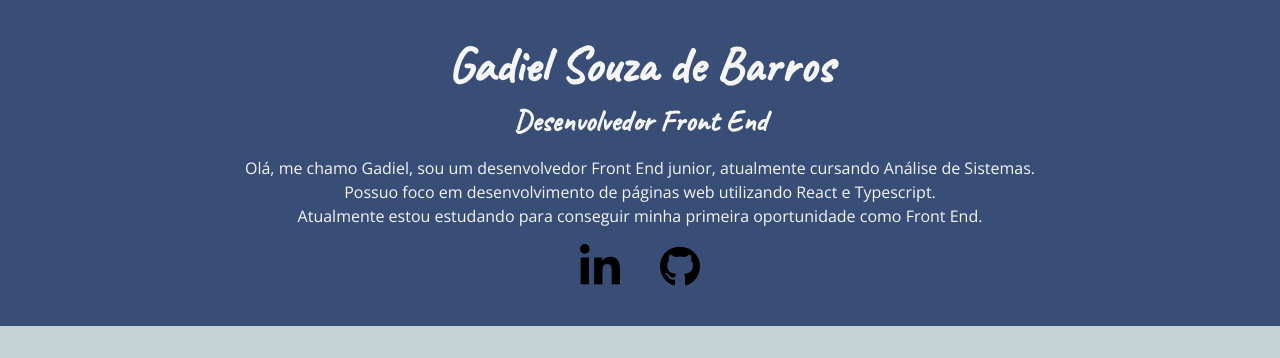
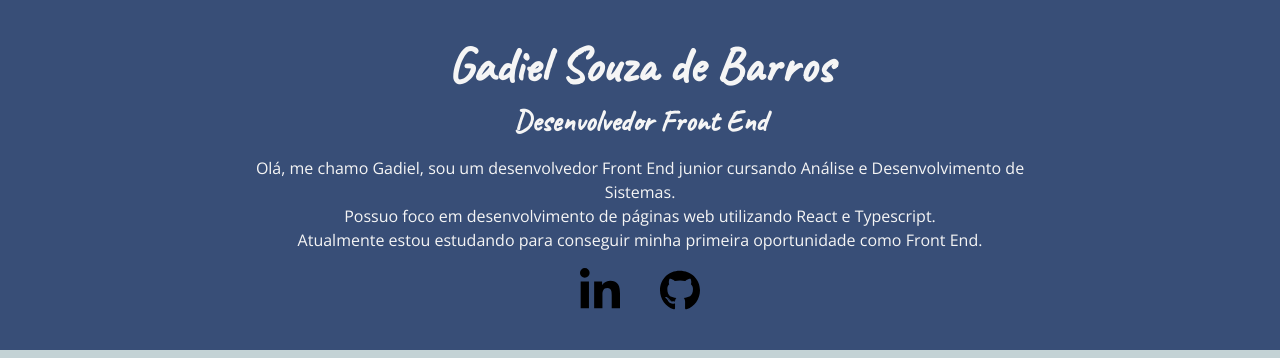
Before and after one commit to Gadiel-S/meu-portfolio, a plain HTML site: page index.html in a window 1280 px wide. Shown: the top 358 px of the page. Drawn offline with nearby package versions, Linux system fonts and the light colour scheme.

Commit message:
sobre mim

```diff
--- a/index.html
+++ b/index.html
@@ -20,8 +20,7 @@
           <h2>Desenvolvedor Front End</h2>
 
           <p>
-            Olá, me chamo Gadiel, sou um desenvolvedor Front End junior,
-            atualmente cursando Análise de Sistemas.<br />
+            Olá, me chamo Gadiel, sou um desenvolvedor Front End junior cursando Análise e Desenvolvimento de Sistemas.<br />
             Possuo foco em desenvolvimento de páginas web utilizando React e
             Typescript.<br />
             Atualmente estou estudando para conseguir minha primeira
```
